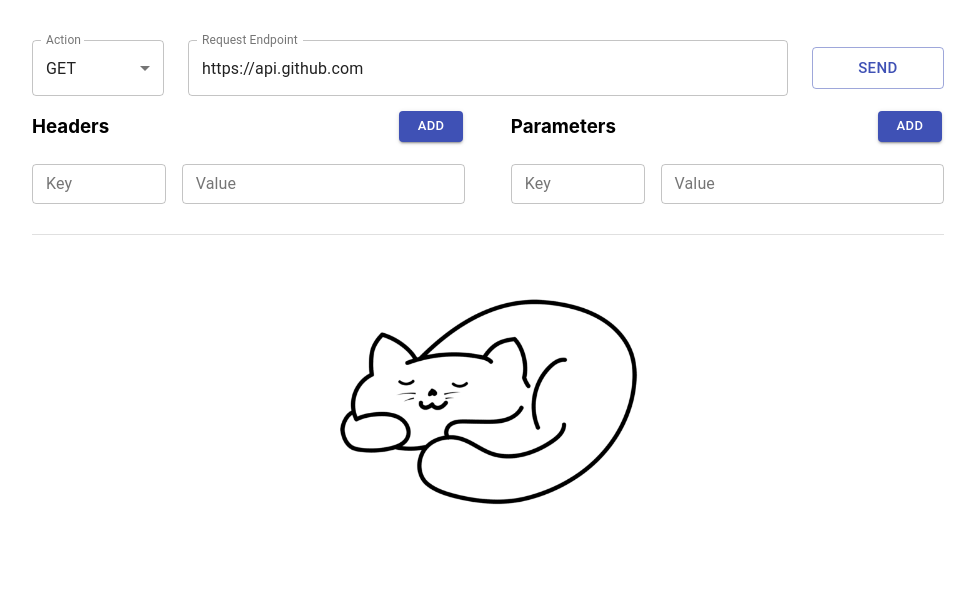
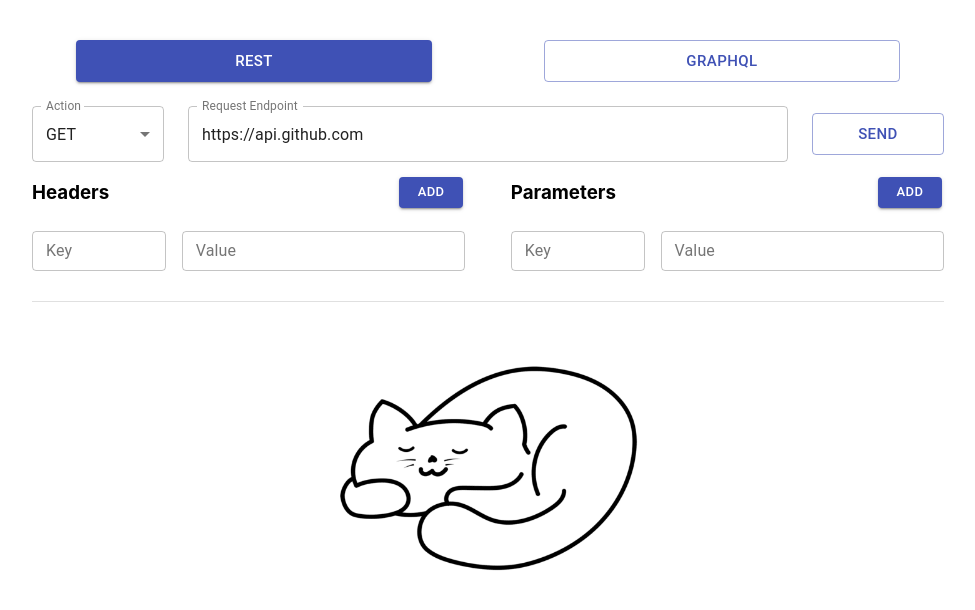
Before and after one commit to joshua-arts/web-api-client, a React (Create React App) app: page / in a window 1280 px wide. Shown: the top 610 px of the page, without its empty margins (152-1127 px from the left). Built offline with nearby package versions, Linux system fonts and the light colour scheme.

Commit message:
Working on setting up GraphQL mode

```diff
--- a/src/App.js
+++ b/src/App.js
@@ -12,18 +12,17 @@ function App() {
   const [response, setResponse] = useState();
   const [status, setStatus] = useState({});
 
-  const makeRequest = (endpoint, requestType, headers, body) => {
+  const makeRequest = (endpoint, action, headers, body) => {
     // Add default headers.
     headers['Content-Type'] = 'application/x-www-form-urlencoded';
 
     // Use axios to make the request.
     axios({
-      method: requestType,
+      method: action,
       url: endpoint,
       headers: headers,
       data: body
     }).then(response => {
-      console.log(response);
       setResponse(response.data);
       setStatus({ code: response.status, text: response.statusText });
     }).catch(err => {
--- a/src/components/Request/index.js
+++ b/src/components/Request/index.js
@@ -3,6 +3,7 @@ import React, { useEffect, useState } from "react";
 import {
   makeStyles,
   Button,
+  Divider,
   FormControl,
   Grid,
   InputLabel,
@@ -21,7 +22,8 @@ const useStyles = makeStyles(theme => ({
 function Request(props) {
   const classes = useStyles();
 
-  const [requestType, setRequestType] = useState('get');
+  const [requestType, setRequestType] = useState('rest');
+  const [action, setAction] = useState('get');
   const [endpoint, setEndpoint] = useState('https://api.github.com');
   const [headers, setHeaders] = useState([{ key: '', value: '' }]);
   const [params, setParams] = useState([{ key: '', value: '' }]);
@@ -34,8 +36,8 @@ function Request(props) {
     setLabelWidth(inputLabel.current.offsetWidth);
   }, []);
 
-  const updateRequestType = () => e => {
-    setRequestType(e.target.value);
+  const updateAction = () => e => {
+    setAction(e.target.value);
   };
 
   const updateEndpoint = () => e => {
@@ -77,21 +79,53 @@ function Request(props) {
   const makeRequest = () => {
     let requestUrl = endpoint + serializeUrlParams(params);
 
-    props.onSend(requestUrl, requestType, formatHeaders(headers), requestBody);
+    props.onSend(requestUrl, action, formatHeaders(headers), requestBody);
   };
+
+  const requestTypeButtonStyle = (buttonType) => {
+    if (buttonType == requestType) {
+      return 'contained';
+    } else {
+      return 'outlined';
+    }
+  }
+
+  const setRestMode = () => {
+    setRequestType('rest');
+    setAction('get');
+    setEndpoint('https://api.github.com');
+  }
+
+  const setGraphQLMode = () => {
+    setRequestType('graphql');
+    setAction('post');
+    setEndpoint('https://api.github.com/graphql');
+  }
 
   return (
     <div className={classes.root}>
       <Grid container spacing={3}>
+        <Grid container item xs={6} alignItems="center" justify="center">
+          <Button onClick={() => setRestMode()} style={{width: '80%'}} variant={requestTypeButtonStyle('rest')} size="large" color="primary" className={classes.margin}>
+            REST
+          </Button>
+        </Grid>
+        <Grid container item xs={6} alignItems="center" justify="center">
+          <Button onClick={() => setGraphQLMode()} style={{ width: '80%' }} variant={requestTypeButtonStyle('graphql')} size="large" color="primary" className={classes.margin}>
+            GraphQL
+          </Button>
+        </Grid>
+        <Divider />
         <Grid container item xs={2} alignItems="flex-end" justify="flex-end">
           <FormControl fullWidth variant="outlined" className={classes.formControl}>
             <InputLabel ref={inputLabel} htmlFor="outlined-age-native-simple">
               Action
             </InputLabel>
             <Select
+              disabled={ requestType == 'graphql' ? true : false }
               native
-              value={requestType}
-              onChange={updateRequestType()}
+              value={action}
+              onChange={updateAction()}
               labelWidth={labelWidth}
             >
               <option value={'get'}>GET</option>
@@ -101,6 +135,7 @@ function Request(props) {
         </Grid>
         <Grid item xs={8}>
           <TextField
+            disabled={requestType == 'graphql' ? true : false}
             onChange={updateEndpoint()}
             value={endpoint + serializeUrlParams(params)}
             fullWidth
@@ -123,7 +158,7 @@ function Request(props) {
         <Grid container item alignItems="flex-end" justify="flex-end" xs={6}>
           <Params params={params} setParams={setParams} />
         </Grid>
-        { requestType == 'post' &&
+        { action == 'post' && requestType == 'rest' &&
           <Body requestBody={requestBody} setRequestBody={setRequestBody} />
         }
       </Grid>
```
